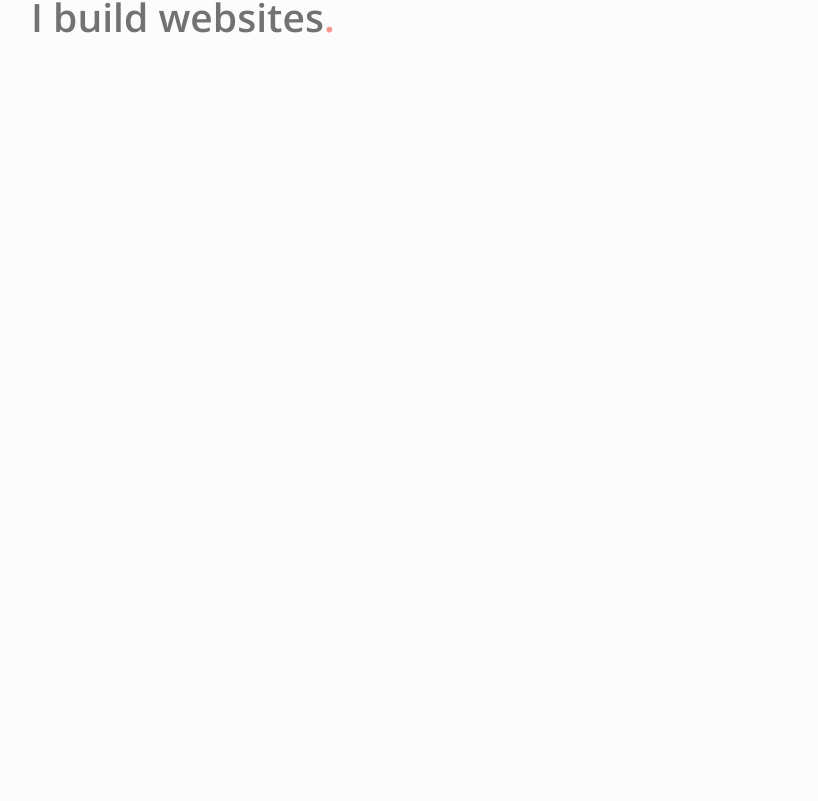
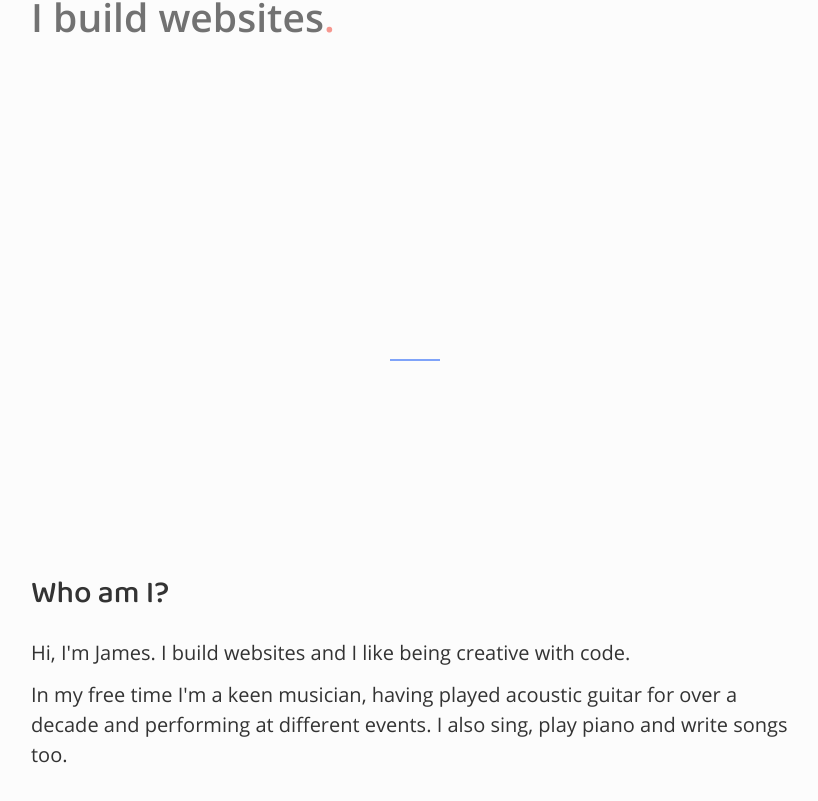
Before and after one commit to jamesahorne/portfolio-vue, a Vue app in the folder client/: page / in a window 1280 px wide. Shown: the part 459-1260 px from the top of the page, without its empty margins (225-1043 px from the left). Before the commit the page ends 800 px from the top, so only its background shows below. Built offline with nearby package versions, Linux system fonts and the light colour scheme.

Commit message:
✅ Add about

```diff
--- a/client/src/App.vue
+++ b/client/src/App.vue
@@ -3,6 +3,7 @@
     <Header/>
     <main class="l-main">
       <Home/>
+      <About/>
     </main>
   </div>
 </template>
@@ -10,12 +11,14 @@
 <script>
 import Header from './components/Header'
 import Home from './components/Home'
+import About from './components/About'
 
 export default {
   name: 'App',
   components: {
     Header,
-    Home
+    Home,
+    About
   }
 }
 </script>
--- /dev/null
+++ b/client/src/components/About.vue
@@ -0,0 +1,15 @@
+<template>
+  <article class="about">
+    <div class="l-spacing">
+      <h2 class="u-heading-1">Who am I?</h2>
+      <p class="u-text">Hi, I'm James. I build websites and I like being creative with code.</p>
+      <p class="u-text">In my free time I'm a keen musician, having played acoustic guitar for over a decade and performing at different events. I also sing, play piano and write songs too.</p>
+    </div>
+  </article>
+</template>
+
+<script>
+export default {
+  name: 'About'
+}
+</script>
```
